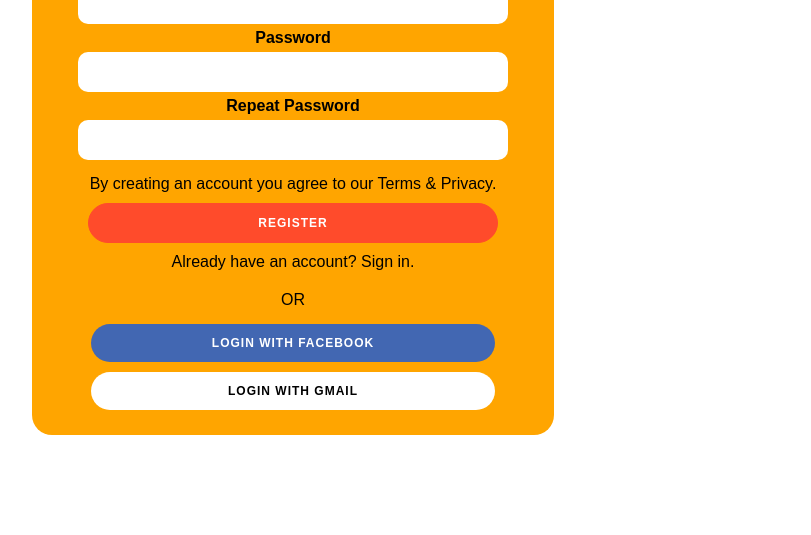
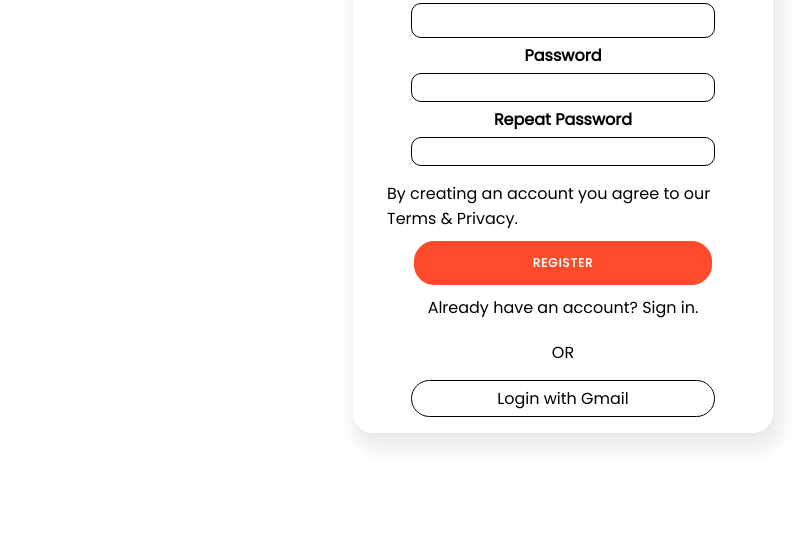
Before and after one commit to hardfury/Final-Project, a plain HTML site: page Register.html in a window 1280 px wide. Shown: the part 318-853 px from the top of the page, without its empty margins (347-1158 px from the left). After the commit the page ends 800 px from the top, so only its background shows below. Drawn offline with nearby package versions, Linux system fonts and the light colour scheme.

Commit message:
update to register

```diff
--- a/Register.html
+++ b/Register.html
@@ -7,6 +7,7 @@
     <title>Landing Page</title>
     <link rel="stylesheet" href="./style/regis.css">
     <link href="https://cdn.jsdelivr.net/npm/remixicon@2.5.0/fonts/remixicon.css" rel="stylesheet">
+    <link href='https://fonts.googleapis.com/css?family=Poppins' rel='stylesheet'>
     <link rel="preconnect" href="https://fonts.googleapis.com">
     <link rel="preconnect" href="https://fonts.gstatic.com" crossorigin>
     <link href="https://fonts.googleapis.com/css2?family=Josefin+Sans:ital,wght@1,700&display=swap" rel="stylesheet">
@@ -22,26 +23,27 @@
     </header>
 
     <!-- content  -->
-
+    <div class="container-login">
     <form action="action_page.php">
         <div class="containerregis" id="con1">
           <h1>Register</h1>
           <p>Please fill in this form to create an account.</p>
           <label for="email"><b>Email</b></label>
-          <input type="text" name="email" id="email" required>
+            <input type="text" name="email" id="email" required>
 
-          <label for="psw"><b>Password</b></label>
-          <input type="password" name="psw" id="psw" required>
+            <label for="psw"><b>Password</b></label>
+            <input type="password" name="psw" id="psw" required>
 
-          <label for="psw-repeat"><b>Repeat Password</b></label>
-          <input type="password" name="psw-repeat" id="psw-repeat" required>
+            <label for="psw-repeat"><b>Repeat Password</b></label>
+            <input type="password" name="psw-repeat" id="psw-repeat" required>
 
 
           <p>By creating an account you agree to our <a href="#">Terms & Privacy</a>.</p>
           <button type="submit" class="registerbtn">Register</button>
           <p>Already have an account? <a href="#" id="">Sign in</a>.</p>
           <p> OR </p>
-          <div class="signupother" id="lg-fb">Login with Facebook</div>
+
           <div class="signupother" id="lg-gm">Login with Gmail</div>
         </div>
     </form>
+    </div>
--- a/style/regis.css
+++ b/style/regis.css
@@ -1,7 +1,7 @@
 * {
     padding: 0;
     margin: 0;
-    font-family: sans-serif;
+    font-family: poppins;
     list-style-type: none;
 }
 
@@ -10,11 +10,13 @@ a {
     text-decoration: none;
 }
 
+
 .container {
     width: 100%;
     margin: auto;
     display: flex;
     justify-content: center;
+    background: #fff
 }
 
 .logo img {
@@ -25,14 +27,20 @@ a {
 .containerregis {
     display: flex;
     flex-direction: column;
+    position: absolute;
     width: 40%;
-    background: orange;
+    background: #ffffff;
     margin: 100px auto;
     padding: 20px 5px;
     align-items: center;
     justify-content: center;
     height: 100%;
-    border-radius: 20px
+    border-radius: 20px;
+    box-shadow: 5px 12px 16px 5px rgba(16, 24, 40, 0.08), 0px 4px 6px -2px rgba(16, 24, 40, 0.03);
+    padding: 32px 24px;
+    width: 372px;
+    height: 500px;
+    left: 700px
 }
 
 button {
@@ -50,17 +58,19 @@ button {
 }
 
 input {
-    border: none;
+    border: solid 0.5px;
     width: 80%;
-    height: 30px;
+    height: 20%;
     border-radius: 10px;
-    padding: 5px 10px;
+    padding: 5px 2px;
     margin: 5px 0px;
+    font-size: 15px;
+
 }
 
 input[type="password"] {
     font-family: "pass";
-    font-size: 30px;
+    font-size: 15px;
 }
 
 .containerregis > p {
@@ -73,28 +83,26 @@ input[type="password"] {
     object-fit: cover;
     }
 
-.signupother {
-    display: flex-row;
-    border-radius: 20px;
-	border: 1px solid;
-	font-size: 12px;
-	font-weight: bold;
-	padding: 12px 10px;
-	letter-spacing: 1px;
-	text-transform: uppercase;
-	transition: transform 80ms ease-in;
+
+#lg-gm {
+    border: 1px ;
+    border: solid 0.5px;
+    width: 80%;
+    height: 20%;
+    border-radius: 30px;
+    padding: 5px 2px;
     margin: 5px 0px;
-    width: 75%;
-    text-align: center;
+    text-align: center
 }
 
-#lg-fb {
-    background-color: #4267B2;
-    border: #4267B2;
-    color: #fff;
-}
-#lg-gm {
-    background-color: #fff;
-    border: #fff;
-    color: black
-}
+.img-login img {
+    position: absolute;
+    justify-content: center;
+    width: auto;
+    height: 800px;
+    /* max-width: fit-content;
+    max-height: 100vh; */
+
+    /* background: url(login.png); */
+    opacity: 0.6;
+  }
```
Also changed, not shown: 1 other file.
